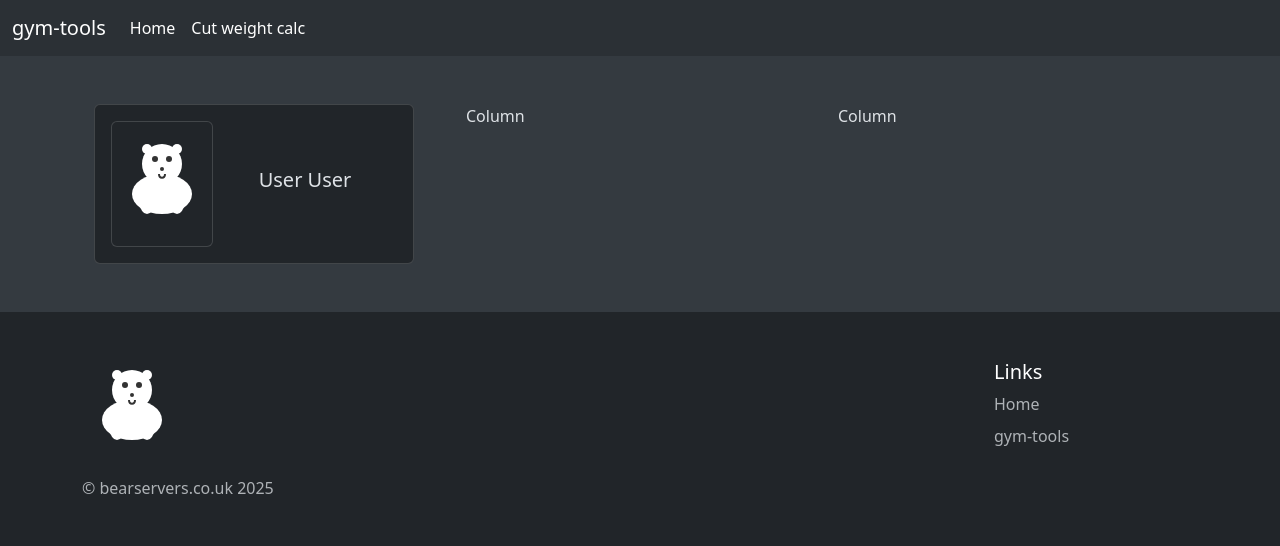
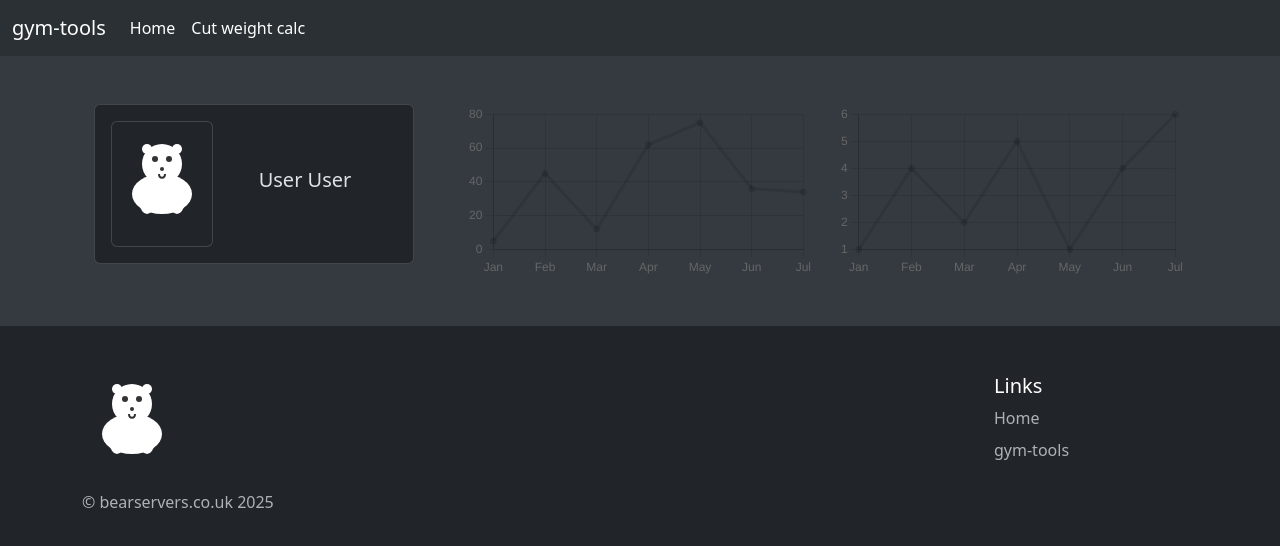
Before and after one commit to highpolarbear/bearservers-site-react, a React (Vite) app: page /gym-tools/user in a window 1280 px wide. Shown: the top 546 px of the page. Built offline with nearby package versions, Linux system fonts and the light colour scheme.

Commit message:
added basic graphs

```diff
--- a/src/pages/UserPage/UserPage.tsx
+++ b/src/pages/UserPage/UserPage.tsx
@@ -2,8 +2,76 @@ import { BaseCard } from "../../components/BaseCard";
 import { Container } from "../../components/Container";
 import GymToolsBase from "../../templates/GymToolsBase";
 import polarBearSvg from "../../assets/polar_bear.svg";
+import { Line } from "react-chartjs-2";
+import {
+  Chart as ChartJS,
+  LineElement,
+  CategoryScale,
+  LinearScale,
+  PointElement,
+  Legend,
+  Tooltip,
+} from "chart.js";
+import { useEffect, useRef } from "react";
+
+// Register required Chart.js components
+ChartJS.register(
+  LineElement,
+  CategoryScale,
+  LinearScale,
+  PointElement,
+  Legend,
+  Tooltip
+);
+
+const labels = ["Jan", "Feb", "Mar", "Apr", "May", "Jun", "Jul"];
+
+const datapoints_1 = [5, 45, 12, 62, 75, 36, 34];
+const datapoints_2 = [1, 4, 2, 5, 1, 4, 6, 3];
+
+const data1 = {
+  labels,
+  datasets: [
+    {
+      data: datapoints_1,
+    },
+  ],
+};
+
+const data2 = {
+  labels,
+  datasets: [
+    {
+      data: datapoints_2,
+    },
+  ],
+};
+
+const options = {
+  responsive: true,
+  plugins: {
+    legend: {
+      display: false,
+    },
+    tooltip: {
+      enabled: true,
+    },
+  },
+};
 
 export const UserPage = () => {
+  const chartRef = useRef<ChartJS | null>(null);
+
+  useEffect(() => {
+    // Cleanup function to destroy the chart instance
+    return () => {
+      if (chartRef.current) {
+        chartRef.current.destroy();
+        chartRef.current = null;
+      }
+    };
+  }, []);
+
   return (
     <GymToolsBase path="/user">
       <Container>
@@ -24,8 +92,27 @@ export const UserPage = () => {
               </div>
             </BaseCard>
           </div>
-          <div className="col">Column</div>
-          <div className="col">Column</div>
+
+          <div className="col">
+            <Line
+              options={options}
+              data={data1}
+              ref={(chart) => {
+                if (chart) chartRef.current = chart;
+              }}
+            />
+          </div>
+
+          <div className="col">
+            {" "}
+            <Line
+              options={options}
+              data={data2}
+              ref={(chart) => {
+                if (chart) chartRef.current = chart;
+              }}
+            />
+          </div>
         </div>
       </Container>
     </GymToolsBase>
```
